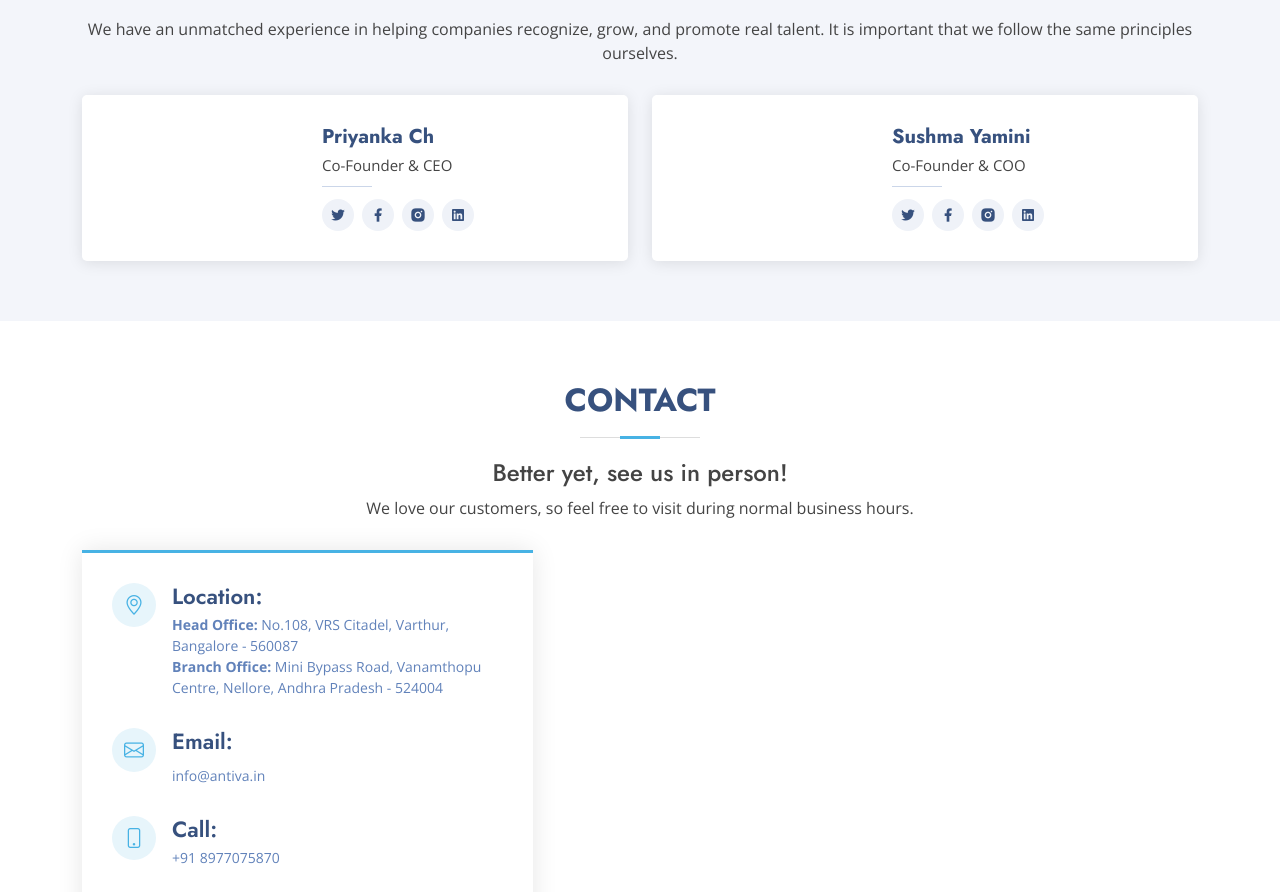
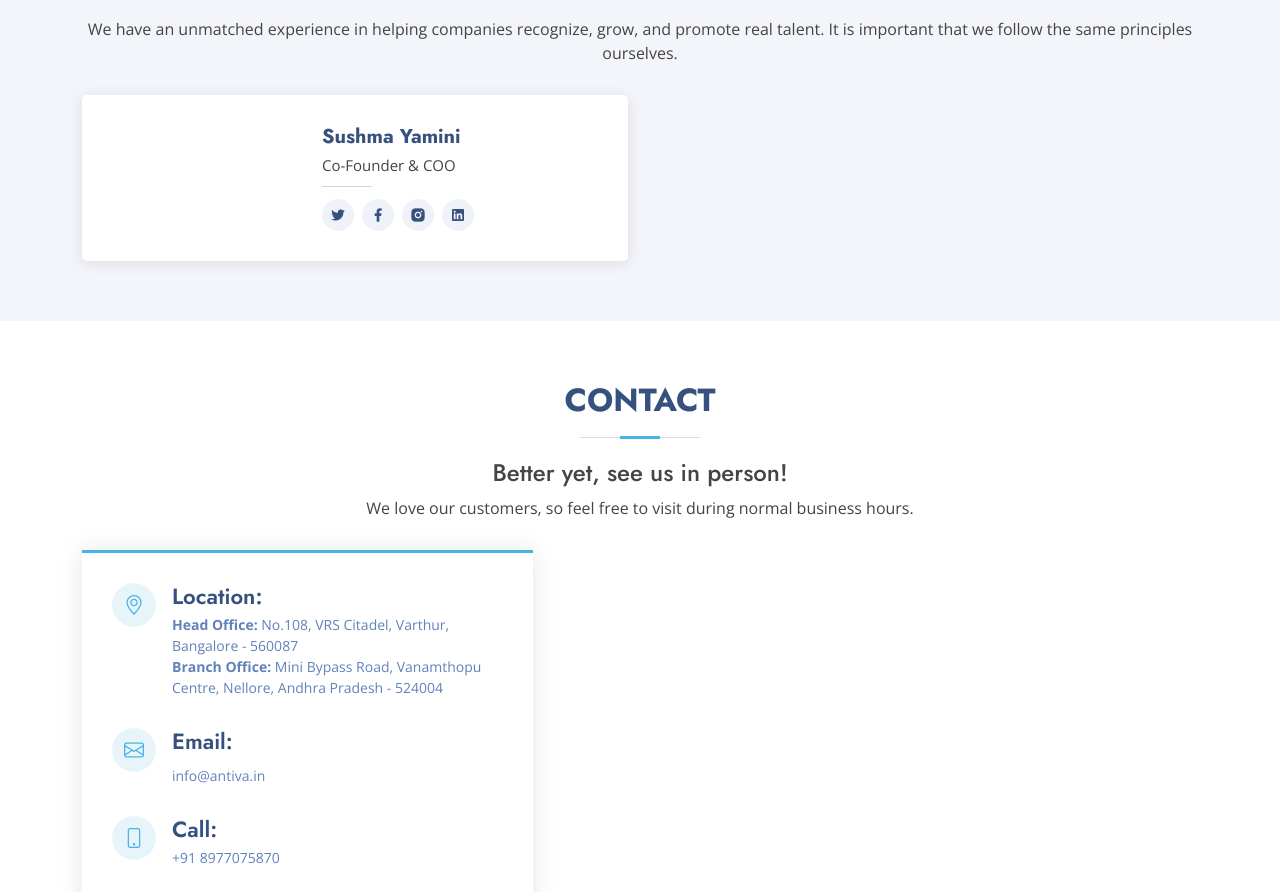
Before and after one commit to dwarakb/animated-octo-giggle, a plain HTML site: page index.html in a window 1280 px wide. Shown: the part 2180-3072 px from the top of the page. Drawn offline with nearby package versions, Linux system fonts and the light colour scheme.

Commit message:
Update index.html

```diff
--- a/index.html
+++ b/index.html
@@ -494,7 +494,7 @@
 
         <div class="row">
 
-          <div class="col-lg-6">
+          <!--div class="col-lg-6">
             <div class="member d-flex align-items-start" data-aos="zoom-in" data-aos-delay="100">
               <div class="pic"><img src="assets/img/team/team-11.jpg" class="img-fluid" alt=""></div>
               <div class="member-info">
@@ -509,7 +509,7 @@
                 </div>
               </div>
             </div>
-          </div>
+	  </div-->
 
           <div class="col-lg-6 mt-4 mt-lg-0">
             <div class="member d-flex align-items-start" data-aos="zoom-in" data-aos-delay="200">
```
